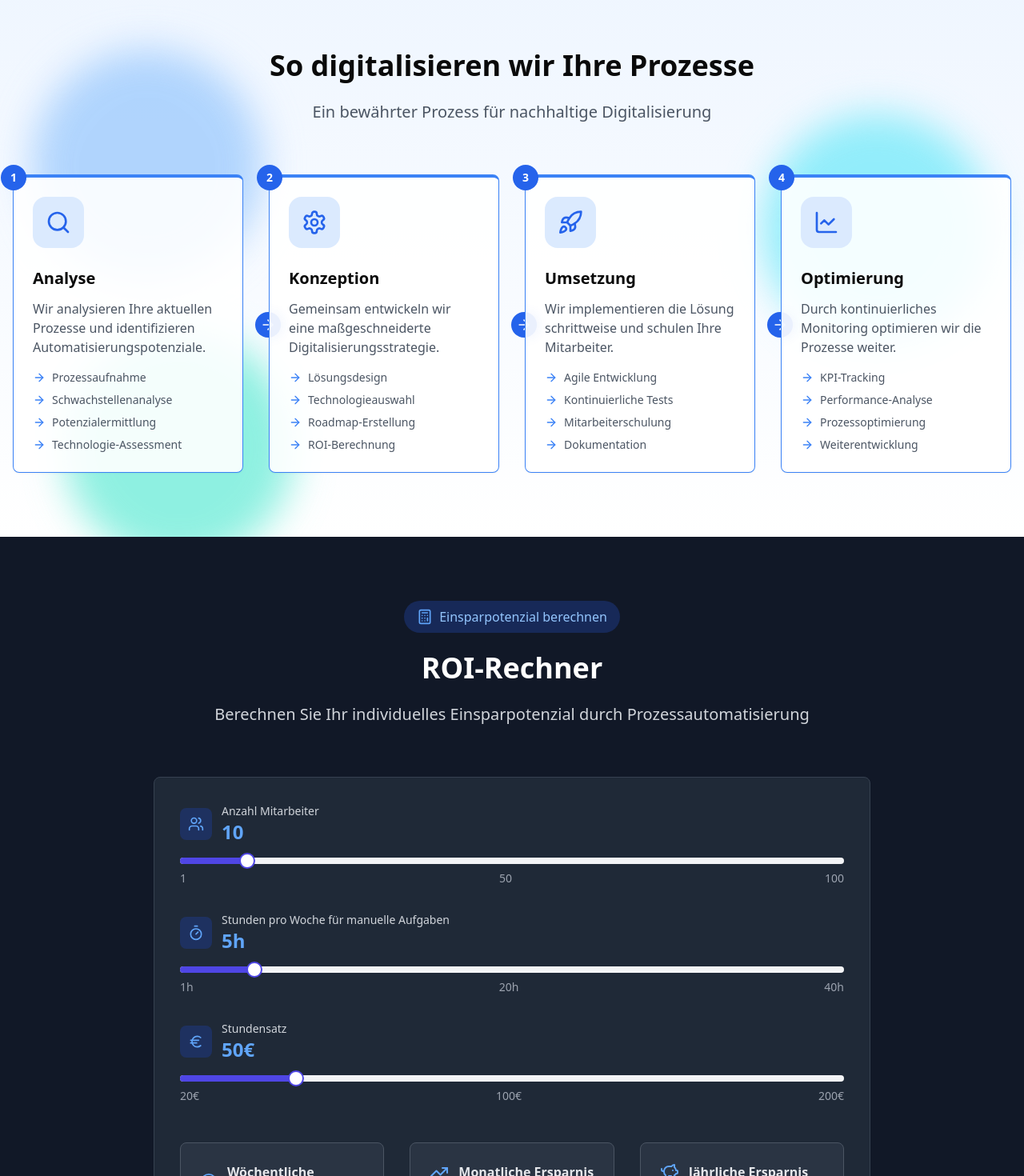
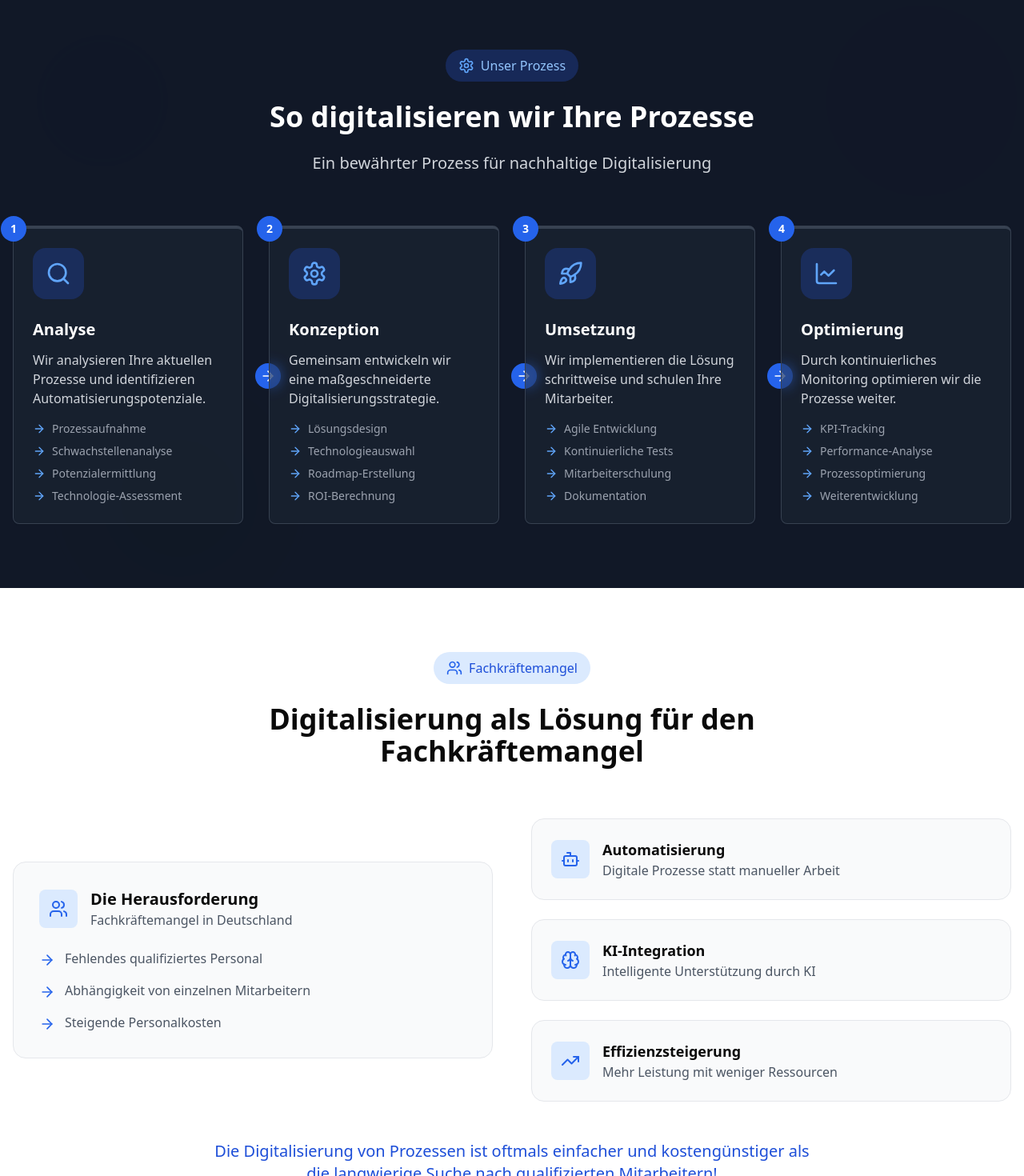
Before and after one commit to buchmanndigital/buchmann-digital-nextjs, a Next.js app: page /digitalisierung in a window 1280 px wide. Shown: the part 3680-5150 px from the top of the page at 80% size. Built offline with nearby package versions, Linux system fonts and the light colour scheme.

Commit message:
add the workforcesection to the digitalisierung-page

```diff
--- a/src/app/digitalisierung/page.tsx
+++ b/src/app/digitalisierung/page.tsx
@@ -12,6 +12,7 @@ import { Footer } from '@/components/Footer';
 import { AutomationShowcase } from '@/components/digitalization/AutomationShowcase';
 import { ROICalculator } from '@/components/digitalization/ROICalculator';
 import { DigitalizationStats } from '@/components/digitalization/DigitalizationStats';
+import { WorkforceSection } from '@/components/digitalization/WorkforceSection';
 
 export default function DigitalizationPage() {
   return (
@@ -23,6 +24,7 @@ export default function DigitalizationPage() {
         <Benefits />
         <AutomationShowcase />
         <Process />
+        <WorkforceSection />
         <ROICalculator />
         <DigitalizationStats />
         {/* <Testimonials /> */}
--- a/src/components/digitalization/Process.tsx
+++ b/src/components/digitalization/Process.tsx
@@ -85,58 +85,62 @@ export function Process() {
   }, []);
 
   return (
-    <section className="py-20 bg-gradient-to-b from-blue-50 to-white relative overflow-hidden" id="process">
-      {/* Background Decorations */}
-      <div className="absolute inset-0 z-0">
-        <div className="absolute top-20 left-10 w-72 h-72 bg-blue-300 rounded-full mix-blend-multiply filter blur-xl opacity-70 animate-blob" />
-        <div className="absolute top-40 right-10 w-72 h-72 bg-cyan-300 rounded-full mix-blend-multiply filter blur-xl opacity-70 animate-blob animation-delay-2000" />
-        <div className="absolute -bottom-8 left-20 w-72 h-72 bg-teal-300 rounded-full mix-blend-multiply filter blur-xl opacity-70 animate-blob animation-delay-4000" />
+    <section className="py-20 bg-gray-900 relative overflow-hidden" id="process">
+      {/* Background Elements */}
+      <div className="absolute inset-0">
+        <div className="absolute top-0 -left-4 w-72 h-72 bg-blue-500 rounded-full mix-blend-multiply filter blur-3xl opacity-10 animate-blob" />
+        <div className="absolute top-0 -right-4 w-72 h-72 bg-purple-500 rounded-full mix-blend-multiply filter blur-3xl opacity-10 animate-blob animation-delay-2000" />
+        <div className="absolute -bottom-8 left-20 w-72 h-72 bg-green-500 rounded-full mix-blend-multiply filter blur-3xl opacity-10 animate-blob animation-delay-4000" />
       </div>
 
       <div className="container mx-auto px-4 relative z-10">
         <div className="text-center max-w-3xl mx-auto mb-16">
-          <h2 className="text-3xl md:text-4xl font-bold mb-6">
+          <div className="inline-flex items-center gap-2 bg-blue-900/50 rounded-full px-4 py-2 mb-6">
+            <Settings className="w-5 h-5 text-blue-400" />
+            <span className="text-blue-300 font-medium">Unser Prozess</span>
+          </div>
+          <h2 className="text-3xl md:text-4xl font-bold mb-6 text-white">
             So digitalisieren wir Ihre Prozesse
           </h2>
-          <p className="text-xl text-gray-600">
+          <p className="text-xl text-gray-300">
             Ein bewährter Prozess für nachhaltige Digitalisierung
           </p>
         </div>
 
         <div ref={processRef} className="relative">
           {/* Connection Lines */}
-          <div className="hidden lg:block absolute top-1/2 left-0 w-full h-0.5 bg-gradient-to-r from-blue-200 via-blue-400 to-blue-200 transform -translate-y-1/2" />
+          <div className="hidden lg:block absolute top-1/2 left-0 w-full h-0.5 bg-gradient-to-r from-blue-900/50 via-blue-400/20 to-blue-900/50 transform -translate-y-1/2" />
 
           <div className="grid grid-cols-1 md:grid-cols-2 lg:grid-cols-4 gap-8">
             {steps.map((step, index) => (
               <div key={index} className="relative group">
                 {/* Hover Effect Background */}
-                <div className="absolute inset-0 bg-gradient-to-r from-blue-500 to-cyan-500 rounded-lg transform group-hover:scale-105 transition-transform duration-300 opacity-0 group-hover:opacity-100" />
+                <div className="absolute inset-0 bg-gradient-to-r from-blue-500 to-blue-600 rounded-lg transform group-hover:scale-105 transition-transform duration-300 opacity-0 group-hover:opacity-10" />
 
-                <Card className="relative bg-white/90 backdrop-blur p-6 border-t-4 border-blue-500 hover:shadow-2xl transition-all duration-300 h-full">
+                <Card className="relative bg-gray-800/50 backdrop-blur p-6 border-t-4 border-blue-500 hover:shadow-2xl transition-all duration-300 h-full border-gray-700">
                   {/* Step Number */}
                   <div className="absolute -top-4 -left-4 w-8 h-8 bg-blue-600 text-white rounded-full flex items-center justify-center font-bold text-sm">
                     {index + 1}
                   </div>
 
                   {/* Icon */}
-                  <div className="w-16 h-16 bg-blue-100 rounded-2xl flex items-center justify-center mb-6 transform group-hover:scale-110 transition-transform duration-300">
-                    <step.icon className="w-8 h-8 text-blue-600" />
+                  <div className="w-16 h-16 bg-blue-900/50 rounded-2xl flex items-center justify-center mb-6 transform group-hover:scale-110 transition-transform duration-300">
+                    <step.icon className="w-8 h-8 text-blue-400" />
                   </div>
 
                   {/* Content */}
-                  <h3 className="text-xl font-bold mb-3 group-hover:text-blue-600 transition-colors">
+                  <h3 className="text-xl font-bold mb-3 text-white group-hover:text-blue-400 transition-colors">
                     {step.title}
                   </h3>
-                  <p className="text-gray-600 mb-4">
+                  <p className="text-gray-300 mb-4">
                     {step.description}
                   </p>
 
                   {/* Details */}
                   <ul className="space-y-2">
                     {step.details.map((detail, detailIndex) => (
-                      <li key={detailIndex} className="flex items-center text-sm text-gray-600">
-                        <ArrowRight className="w-4 h-4 text-blue-500 mr-2 flex-shrink-0" />
+                      <li key={detailIndex} className="flex items-center text-sm text-gray-400">
+                        <ArrowRight className="w-4 h-4 text-blue-400 mr-2 flex-shrink-0" />
                         {detail}
                       </li>
                     ))}
--- /dev/null
+++ b/src/components/digitalization/WorkforceSection.tsx
@@ -0,0 +1,97 @@
+'use client';
+
+import { Users, Bot, TrendingUp, Brain, ArrowRight } from 'lucide-react';
+
+export function WorkforceSection() {
+  return (
+    <section className="py-20 bg-white">
+      <div className="container mx-auto px-4">
+        <div className="max-w-3xl mx-auto text-center mb-16">
+          <div className="inline-flex items-center gap-2 bg-blue-100 rounded-full px-4 py-2 mb-6">
+            <Users className="w-5 h-5 text-blue-600" />
+            <span className="text-blue-700 font-medium">Fachkräftemangel</span>
+          </div>
+          <h2 className="text-3xl md:text-4xl font-bold mb-6">
+            Digitalisierung als Lösung für den Fachkräftemangel
+          </h2>
+        </div>
+
+        <div className="grid grid-cols-1 lg:grid-cols-2 gap-12 items-center">
+          {/* Left side - Problem Statement */}
+          <div className="bg-gray-50 rounded-2xl p-8 border border-gray-200">
+            <div className="flex items-center gap-4 mb-6">
+              <div className="w-12 h-12 bg-blue-100 rounded-lg flex items-center justify-center">
+                <Users className="w-6 h-6 text-blue-600" />
+              </div>
+              <div>
+                <h3 className="text-xl font-bold">Die Herausforderung</h3>
+                <p className="text-gray-600">Fachkräftemangel in Deutschland</p>
+              </div>
+            </div>
+
+            <div className="space-y-4">
+              <div className="flex items-start gap-3">
+                <ArrowRight className="w-5 h-5 text-blue-600 mt-1 flex-shrink-0" />
+                <p className="text-gray-600">Fehlendes qualifiziertes Personal</p>
+              </div>
+              <div className="flex items-start gap-3">
+                <ArrowRight className="w-5 h-5 text-blue-600 mt-1 flex-shrink-0" />
+                <p className="text-gray-600">Abhängigkeit von einzelnen Mitarbeitern</p>
+              </div>
+              <div className="flex items-start gap-3">
+                <ArrowRight className="w-5 h-5 text-blue-600 mt-1 flex-shrink-0" />
+                <p className="text-gray-600">Steigende Personalkosten</p>
+              </div>
+            </div>
+          </div>
+
+          {/* Right side - Solution */}
+          <div className="space-y-6">
+            <div className="bg-gray-50 rounded-2xl p-6 border border-gray-200">
+              <div className="flex items-center gap-4">
+                <div className="w-12 h-12 bg-blue-100 rounded-lg flex items-center justify-center">
+                  <Bot className="w-6 h-6 text-blue-600" />
+                </div>
+                <div>
+                  <h3 className="text-lg font-bold">Automatisierung</h3>
+                  <p className="text-gray-600">Digitale Prozesse statt manueller Arbeit</p>
+                </div>
+              </div>
+            </div>
+
+            <div className="bg-gray-50 rounded-2xl p-6 border border-gray-200">
+              <div className="flex items-center gap-4">
+                <div className="w-12 h-12 bg-blue-100 rounded-lg flex items-center justify-center">
+                  <Brain className="w-6 h-6 text-blue-600" />
+                </div>
+                <div>
+                  <h3 className="text-lg font-bold">KI-Integration</h3>
+                  <p className="text-gray-600">Intelligente Unterstützung durch KI</p>
+                </div>
+              </div>
+            </div>
+
+            <div className="bg-gray-50 rounded-2xl p-6 border border-gray-200">
+              <div className="flex items-center gap-4">
+                <div className="w-12 h-12 bg-blue-100 rounded-lg flex items-center justify-center">
+                  <TrendingUp className="w-6 h-6 text-blue-600" />
+                </div>
+                <div>
+                  <h3 className="text-lg font-bold">Effizienzsteigerung</h3>
+                  <p className="text-gray-600">Mehr Leistung mit weniger Ressourcen</p>
+                </div>
+              </div>
+            </div>
+          </div>
+        </div>
+
+        <div className="mt-12 max-w-3xl mx-auto text-center">
+          <p className="text-xl text-blue-700 font-medium">
+            Die Digitalisierung von Prozessen ist oftmals einfacher und kostengünstiger als die
+            langwierige Suche nach qualifizierten Mitarbeitern!
+          </p>
+        </div>
+      </div>
+    </section>
+  );
+}
```
